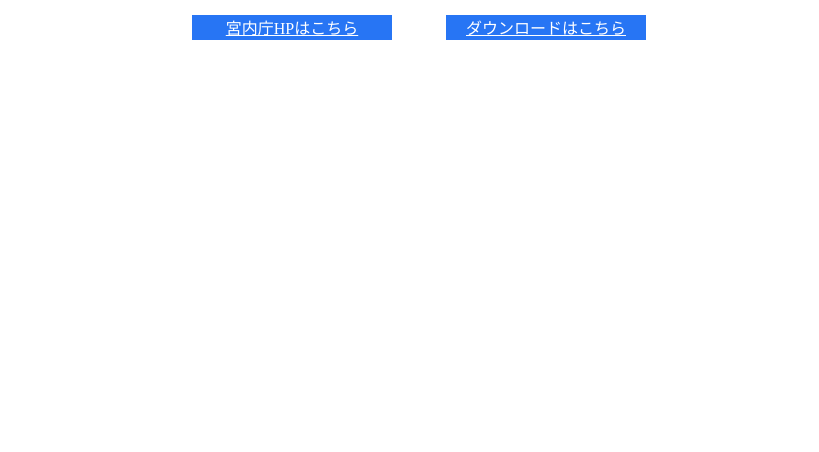
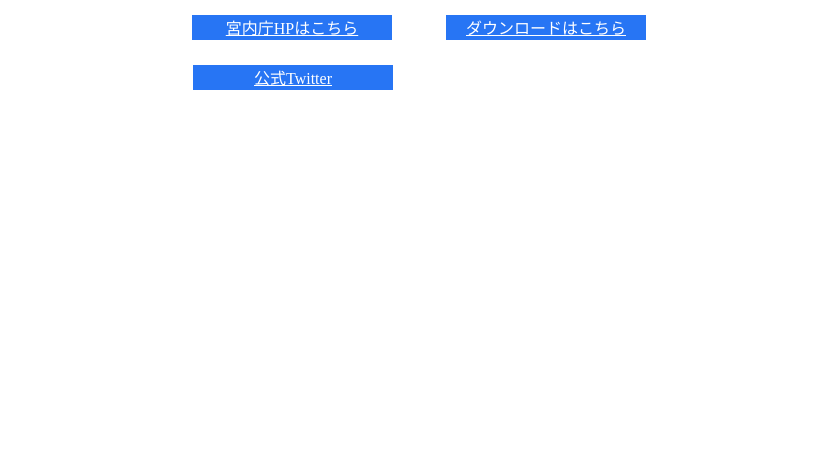
Before and after one commit to 723gt/alarm_rank, a plain HTML site: page index.html in a window 1280 px wide. Shown: the part 348-800 px from the top of the page, without its empty margins (376-1195 px from the left). Drawn offline with Linux system fonts and the light colour scheme.

Commit message:
twiiterも追加

```diff
--- a/css/index.css
+++ b/css/index.css
@@ -29,14 +29,18 @@
   position:relative;
   top: 50px;
   left: 200px;
-
 }
 
 .download{
   position:relative;
   top: 50px;
   left: 250px;
+}
 
+.twitter{
+  position:relative;
+  top: 100px;
+  left: -207px;
 }
 
 
--- a/index.html
+++ b/index.html
@@ -25,6 +25,7 @@
 
   <a class="kunaicho" id="kunaicho" href="http://www.kunaicho.go.jp/"> 宮内庁HPはこちら </a>
   <a class="download" href="app/kokyo.zip" download="kokyo.zip"> ダウンロードはこちら </a>
+  <a class="twitter" href="https://twitter.com/kdkokyo"> 公式Twitter </a>
 
   <div class="result" id="result"></div>
 
```
